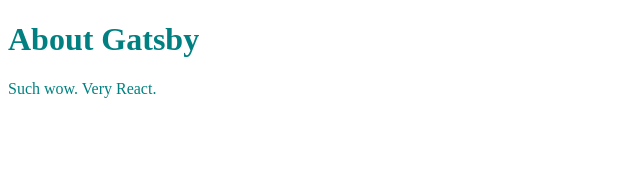
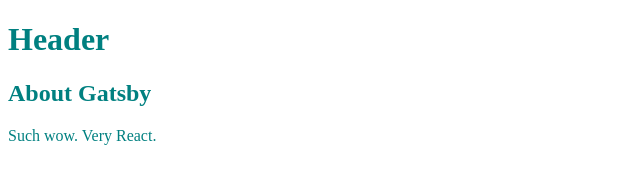
Before and after one commit to kevincart/gatsby-tutorial, a Gatsby site: page /about in a window 1280 px wide. Shown: the whole page, without its empty margins (0-640 px from the left). Built offline with nearby package versions, Linux system fonts and the light colour scheme; Gatsby itself is replaced by a stand-in of ours.

Commit message:
start header

```diff
--- /dev/null
+++ b/src/components/header.js
@@ -0,0 +1,2 @@
+import React from "react"
+export default props => <h1>{props.headerText}</h1>
--- a/src/pages/about.js
+++ b/src/pages/about.js
@@ -1,7 +1,9 @@
 import React from "react"
+import Header from "../components/header"
 export default () => (
     <div style={{ color: 'teal' }}>
-        <h1>About Gatsby</h1>
+        <Header headerText="Header" />
+        <h2>About Gatsby</h2>
         <p>Such wow. Very React.</p>
     </div>
 )
```
